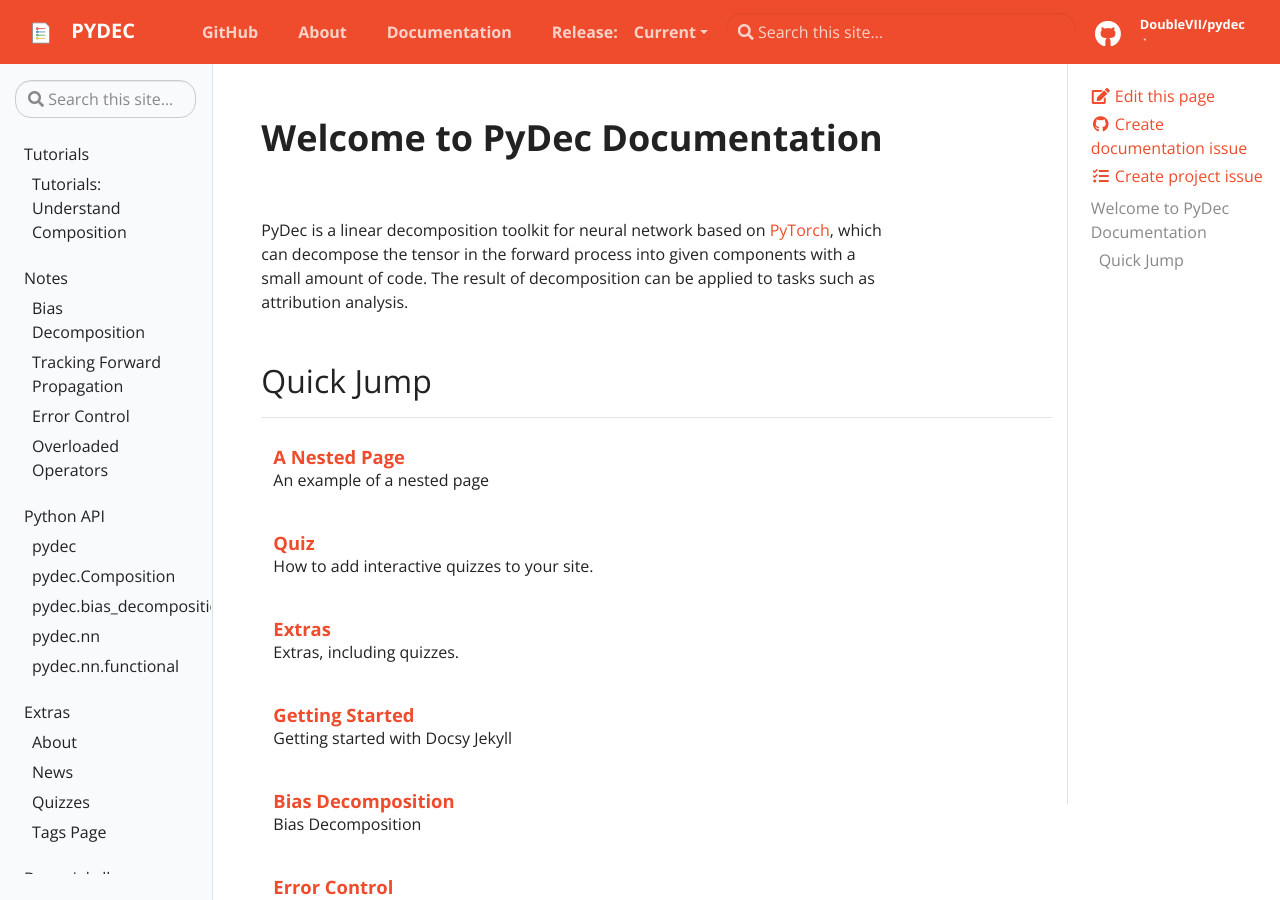
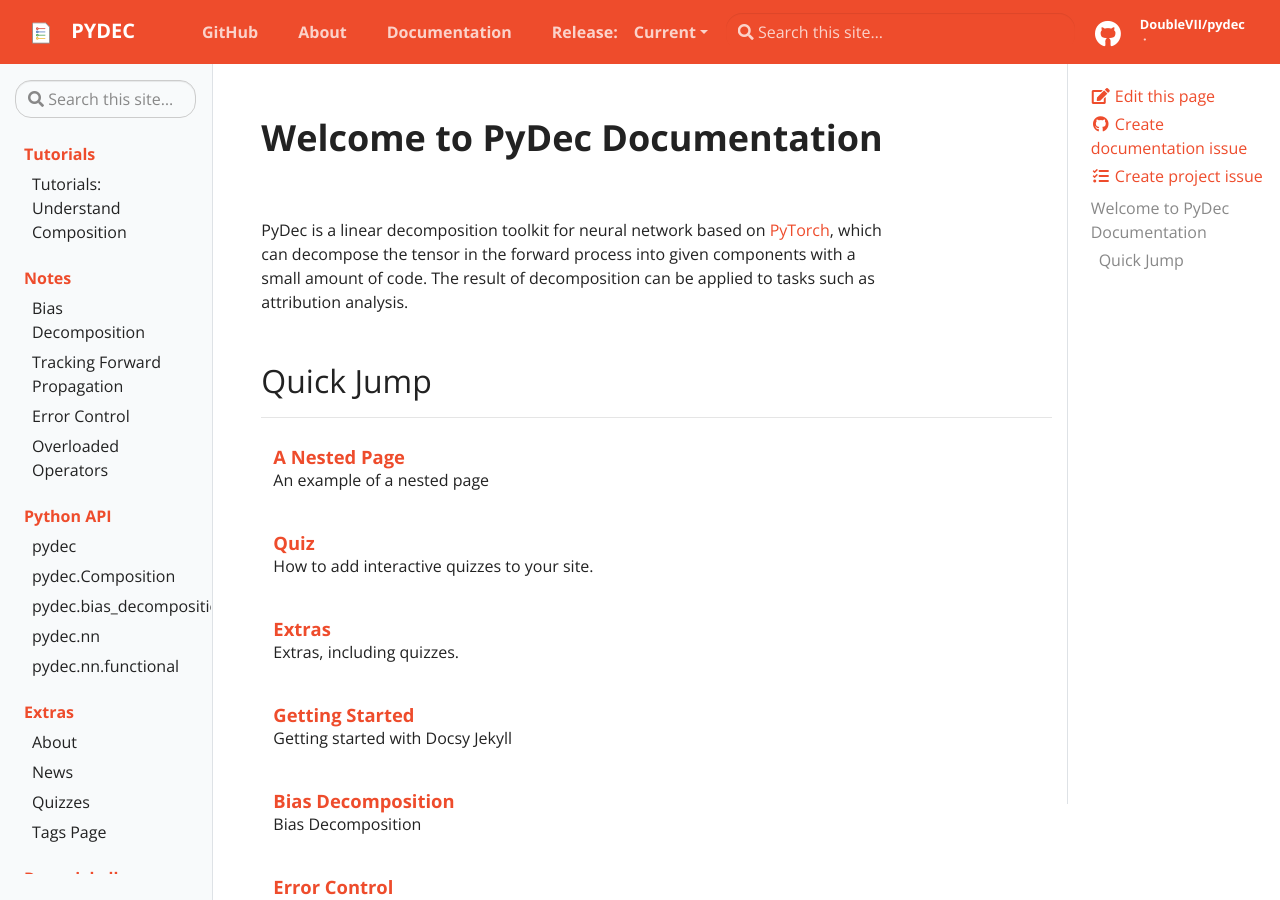
Before and after one commit to NJUNLP/pydec, a Jekyll site: the page built from docs/pages/index.md, in a window 1280 px wide and 900 px high. Built offline with Jekyll 4.4.1, drawn with Linux system fonts in a browser that asks for light colours.

Commit message:
debug info

```diff
--- a/docs/_includes/sidebar.html
+++ b/docs/_includes/sidebar.html
@@ -42,7 +42,7 @@
         {% endif %}
 
         <li class="td-sidebar-nav__section-title">
-          <a  href="{% if section.url %}{{ site.baseurl }}/{{ section.url | replace: 'docs', versionlink }}{% else %}{{ section.external_url }}{% endif %}" class="align-left pl-0 pr-2 td-sidebar-link td-sidebar-link__section">{{ section.title }}</a>
+          <a  href="{% if section.url %}{{ site.baseurl }}/{{ section.url | replace: 'docs', versionlink }}{% else %}{{ section.external_url }}{% endif %}" class="align-left pl-0 pr-2 td-sidebar-link active td-sidebar-link__section">{{ section.title }}</a>
         </li>
         {% if section.links %}
           <ul>
```
